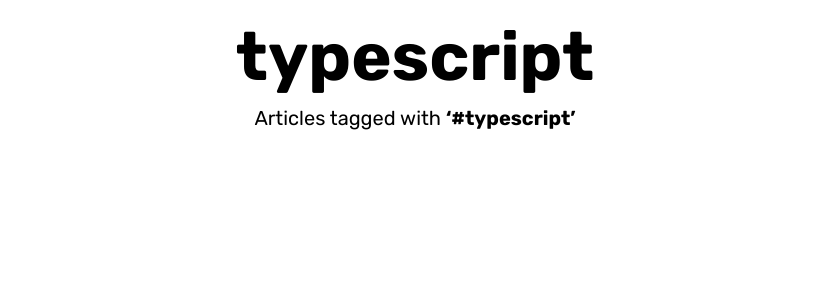
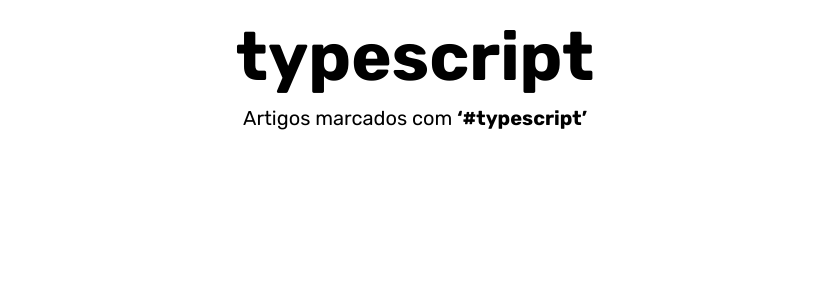
Before and after one commit to filipeleonelbatista/filipeleonelbatista.github.io, a Jekyll site: the page built from _my_tags/typescript.md, in a window 1280 px wide. Shown: the part 349-649 px from the top of the page, without its empty margins (225-1043 px from the left). Built offline with Jekyll 4.4.1, drawn with Linux system fonts in a browser that asks for light colours; some web fonts are replaced.

Commit message:
Update blog-by-tag.html

```diff
--- a/_layouts/blog-by-tag.html
+++ b/_layouts/blog-by-tag.html
@@ -8,7 +8,7 @@ layout: default
   {% capture desc %}{{ page.description }}{% endcapture %}
   {{ desc | markdownify }}
 {% else %}
-Articles tagged with <strong>‘#{{ page.name }}’</strong>
+Artigos marcados com <strong>‘#{{ page.name }}’</strong>
 {% endif %}
 {% endcapture %}
 
```
